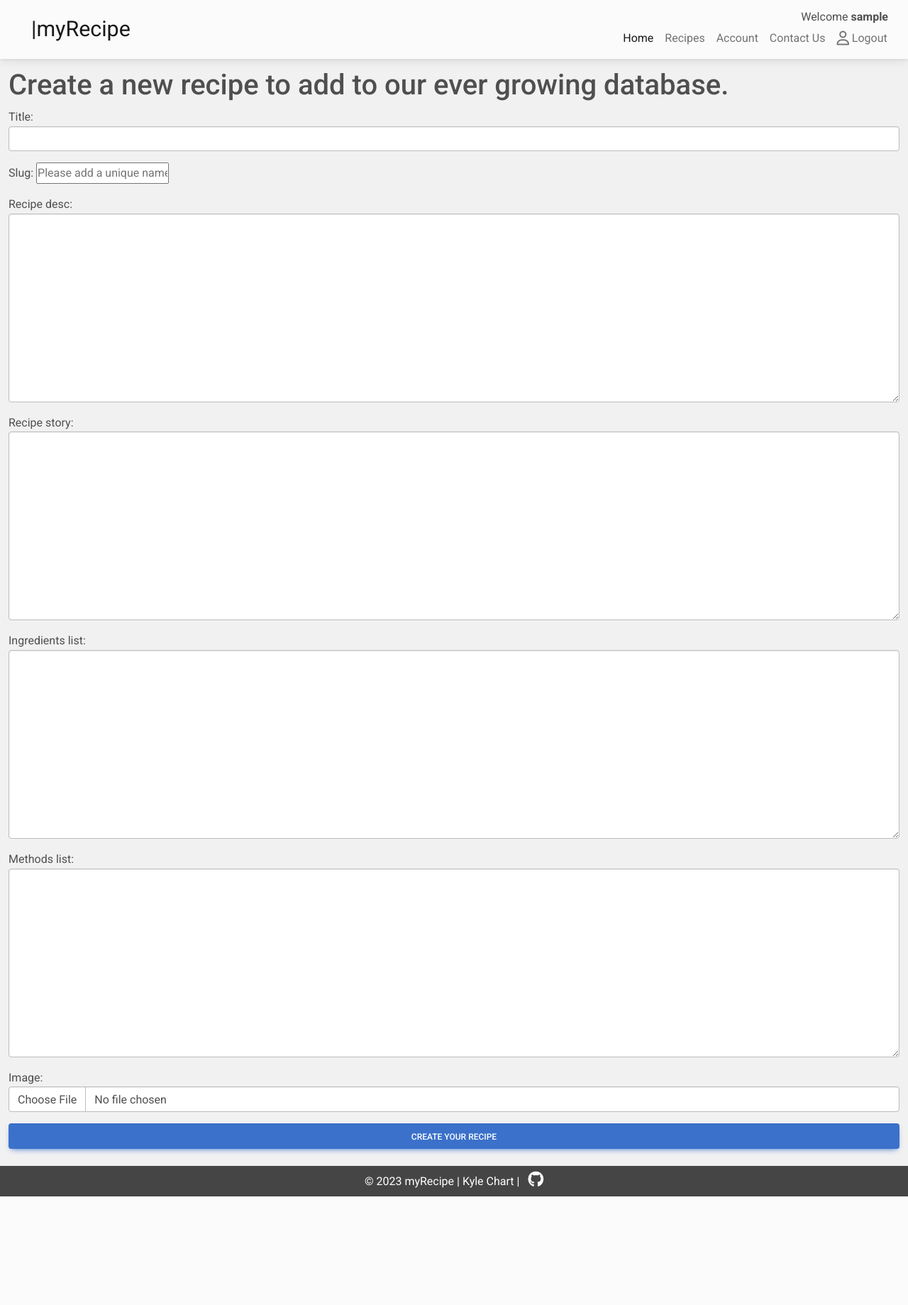
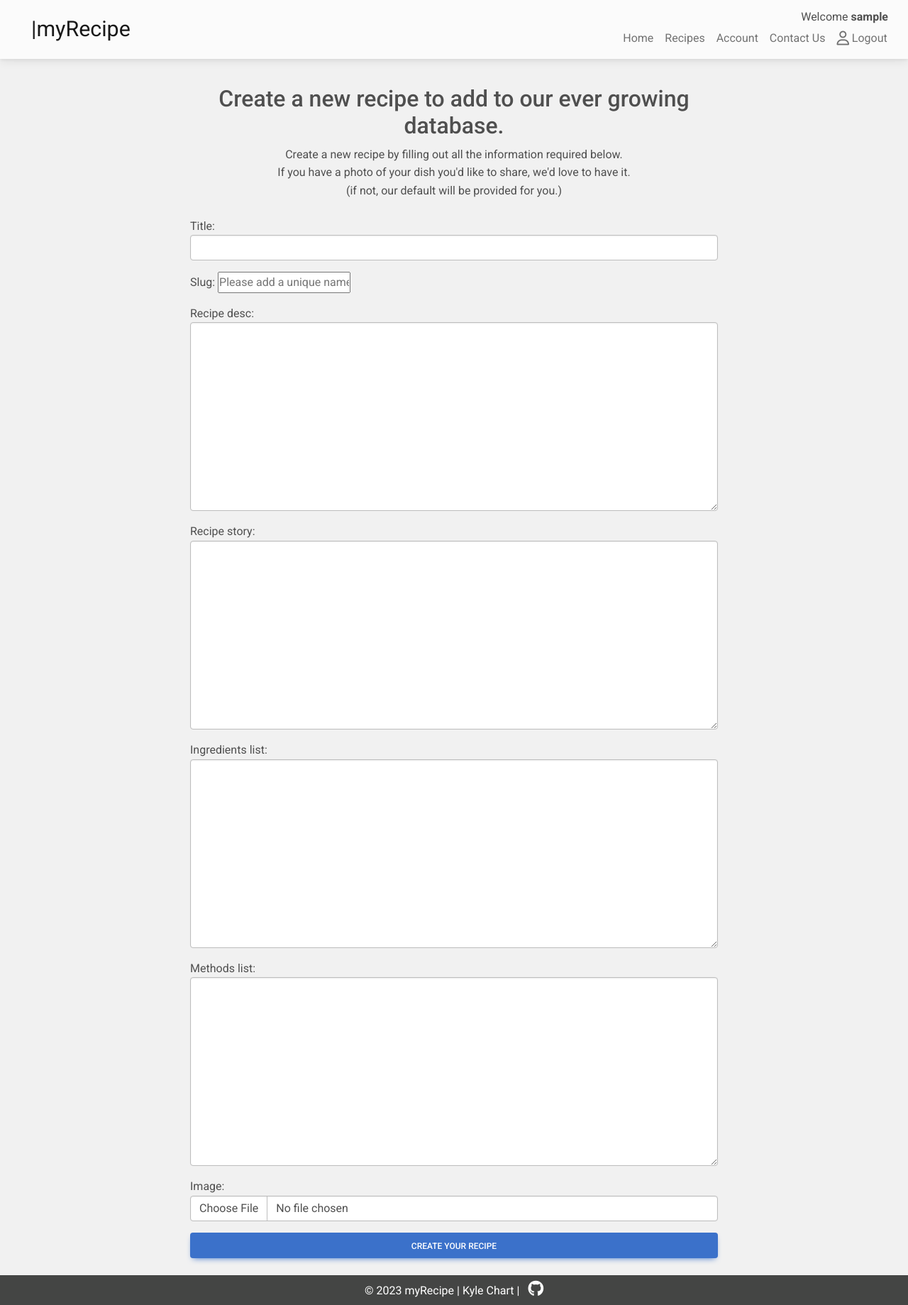
Before and after one commit to Mrekyle/ci-project-4, a Django app: page /recipes-creation/ in a window 1280 px wide. Shown: the whole page at 71% size. Before the commit the page ends 1686 px from the top, so only its background shows below. Run offline with Django 3.2, Linux system fonts and the light colour scheme; the visitor is signed in with stand-in values (Sample User, id 1); some libraries are stand-ins or nearby versions.

Commit message:
Add favicon

```diff
--- a/static/css/style.css
+++ b/static/css/style.css
@@ -115,3 +115,7 @@ html, body {
 .container-block {
     height: 8rem;
 }
+
+.recipe-container {
+    width: 60%;
+}
--- a/templates/base.html
+++ b/templates/base.html
@@ -7,7 +7,8 @@
     <link href="https://fonts.googleapis.com/css?family=Roboto:300,400,500,700&display=swap" rel="stylesheet"/>
     <link href="https://cdnjs.cloudflare.com/ajax/libs/mdb-ui-kit/6.4.1/mdb.min.css" rel="stylesheet" />
     <script src="https://kit.fontawesome.com/6ab0a7bbf9.js" crossorigin="anonymous"></script>
-    <link rel="stylesheet" href="/static/css/style.css">
+    <link rel="stylesheet" type="text/css" href="/static/css/style.css">
+    <link rel="icon" type="image/x-icon" href="../static/media/favicon.ico">
     <script type="text/javascript"
         src="https://cdn.jsdelivr.net/npm/@emailjs/browser@3/dist/email.min.js">
     </script>
@@ -32,7 +33,7 @@
             <div class="collapse navbar-collapse pt-4 navbar-main pe-3" id="navbarNav">
                 <ul class="navbar-nav ms-auto">
                 <li class="nav-item">
-                    <a class="nav-link active" aria-current="page" href="{% url 'home' %}">Home</a>
+                    <a class="nav-link" aria-current="page" href="{% url 'home' %}">Home</a>
                 </li>
                 <li class="nav-item">
                     <a class="nav-link" aria-current="page" href="{% url 'recipes' %}">Recipes</a>
--- a/templates/recipe_create.html
+++ b/templates/recipe_create.html
@@ -3,9 +3,12 @@
 {% block content %}
 
 {% if user.is_authenticated %}
-    <div class="container-fluid header-size">
+    <div class="container-fluid header-size recipe-container">
         <div class="row">
-            <h1 class="">Create a new recipe to add to our ever growing database.</h1>
+            <h2 class="text-center pt-4">Create a new recipe to add to our ever growing database.</h2>
+            <p class="text-center mb-4">Create a new recipe by filling out all the information required below. <br>
+                If you have a photo of your dish you'd like to share, we'd love to have it. <br>
+                (if not, our default will be provided for you.)</p>
         </div>
 
             <form method="POST" action="">
--- a/templates/recipe_edit.html
+++ b/templates/recipe_edit.html
@@ -2,13 +2,14 @@
 
 {% block content %}
 
-{% is user.is_authenticated %}
+{% if user.is_authenticated %}
     <div class="container-fluid header-size">
         <div class="row">
             <h1 class="header-size">{{ recipe.title }}</h1>
             {% if user.id == Recipes.author.id %}
                 TABLE HERE
             {% endif %}
+            <h2>Hello world</h2>
         </div>
     </div>
 {% else %}
@@ -17,5 +18,5 @@
         <h3>Please click below to check out what we offer, to see if you want to join us.</h3>
         <a href="{% url 'pricing' %}" aria-label="Opens the Pricing page to allow the user to see what we offer"><button class="btn btn-rounded mb-5 btn-dark">What We Offer</button></a>
     </div>
-{% endif }
+{% endif %}
 {% endblock %}
```
Also changed, not shown: notes.md (+1 -0 lines), static/media/favicon.ico (added).
